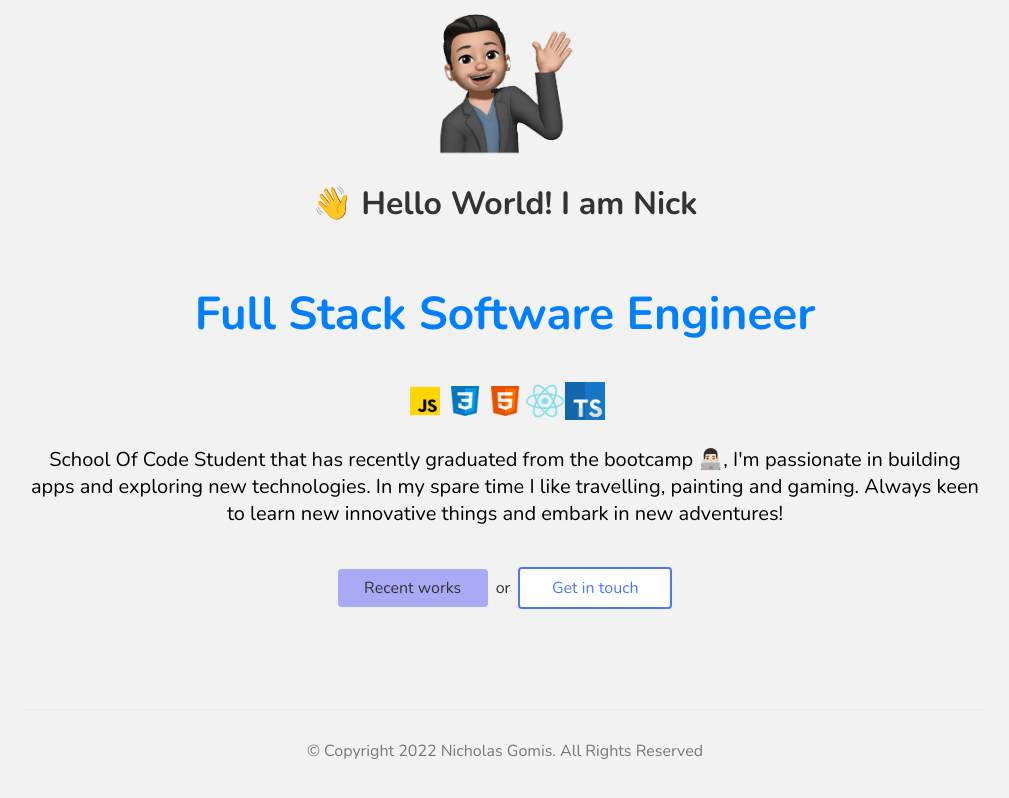
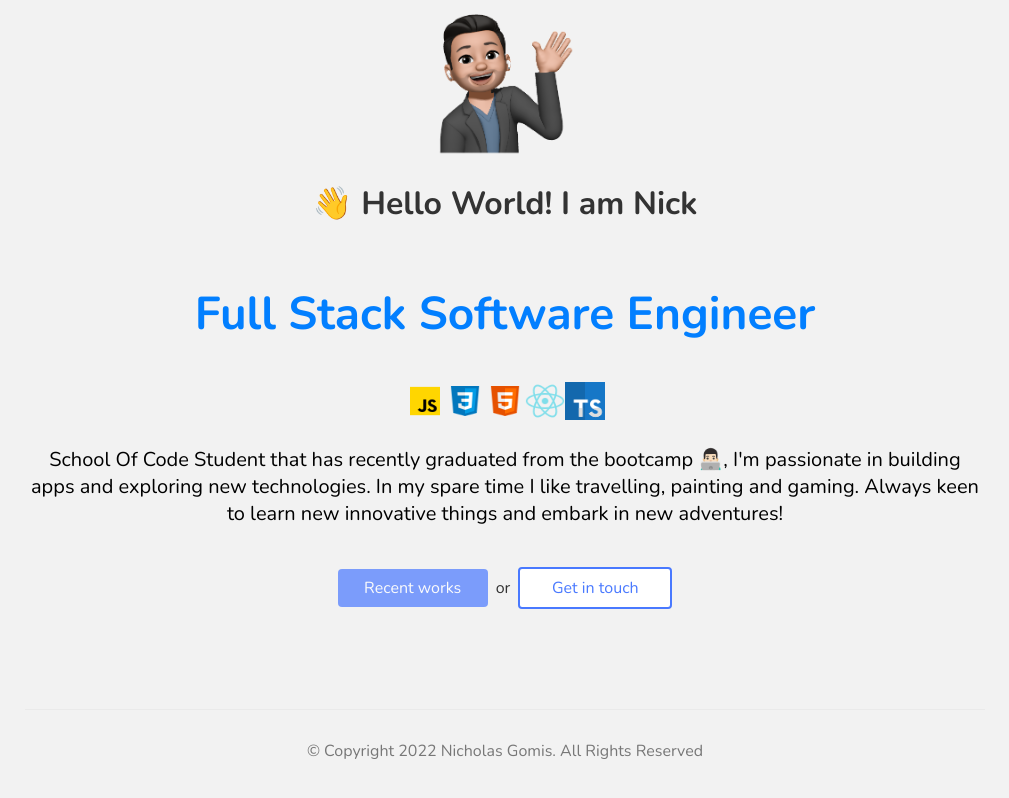
Before and after one commit to NicholasGomis/portfolio, a Next.js app: page / in a window 1280 px wide. In both pictures the pointer is over the link "Recent works". Shown: the part 276-1074 px from the top of the page, without its empty margins (135-1144 px from the left). Built offline with nearby package versions, Linux system fonts and the light colour scheme.

Commit message:
hover button

```diff
--- a/styles/Home.module.css
+++ b/styles/Home.module.css
@@ -40,10 +40,13 @@
 
 .btn:hover{
 
-background-color:rgba(0, 0, 255, 0.3);
-color:#333;
+background-color: #4979ff;
+color: white;
+opacity: 0.7;
 
 }
+
+
 .subtitle {
 
  color: #027fff;
```
